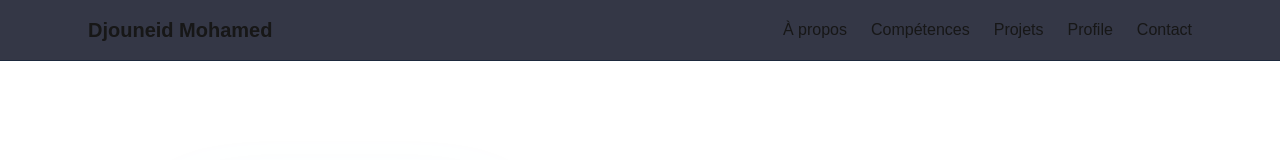
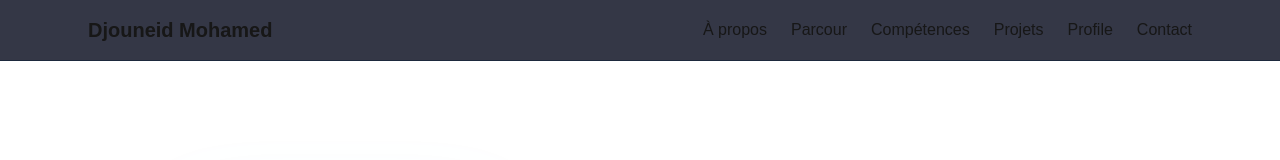
Before and after one commit to djouneid23/houlam_portfolio, a Next.js app: page / in a window 1280 px wide. Shown: the top 160 px of the page. Built offline with nearby package versions, Linux system fonts and the light colour scheme.

Commit message:
ajout de nouvelle element

```diff
--- a/components/Navbar.tsx
+++ b/components/Navbar.tsx
@@ -14,6 +14,7 @@ export default function Navbar() {
         {/* Desktop menu */}
         <div className="space-x-6 hidden md:flex">
           <a href="#about" className="hover:text-cyan-400">À propos</a>
+          <a href="#parcour" className="hover:text-cyan-400">Parcour</a>
           <a href="#skills" className="hover:text-cyan-400">Compétences</a>
           <a href="#projects" className="hover:text-cyan-400">Projets</a>
           <Link href="/profile">Profile</Link>
@@ -46,6 +47,7 @@ export default function Navbar() {
         <div className="md:hidden bg-slate-950 border-t border-slate-800">
           <div className="flex flex-col px-6 py-4 space-y-4">
             <a onClick={() => setOpen(false)} href="#about" className="hover:text-cyan-400">À propos</a>
+            <a onClick={() => setOpen(false)} href="#parcour" className="hover:text-cyan-400">Parcour</a>
             <a onClick={() => setOpen(false)} href="#skills" className="hover:text-cyan-400">Compétences</a>
             <a onClick={() => setOpen(false)} href="#projects" className="hover:text-cyan-400">Projets</a>
             <Link onClick={() => setOpen(false)} href="/profile">Profile</Link>
--- a/components/Parcour.jsx
+++ b/components/Parcour.jsx
@@ -56,8 +56,8 @@ const parcours = [
 
 export default function Parcours() {
   return (
-    <section id="parcours" className="py-24 px-6 bg-slate-950">
-      <div className="max-w-5xl mx-auto">
+    <section id="parcour" className="py-24 px-6 bg-slate-950">
+      <div className="max-w-5xl mx-auto" >
 
         <motion.h2
           initial={{ opacity: 0, y: 40 }}
```
